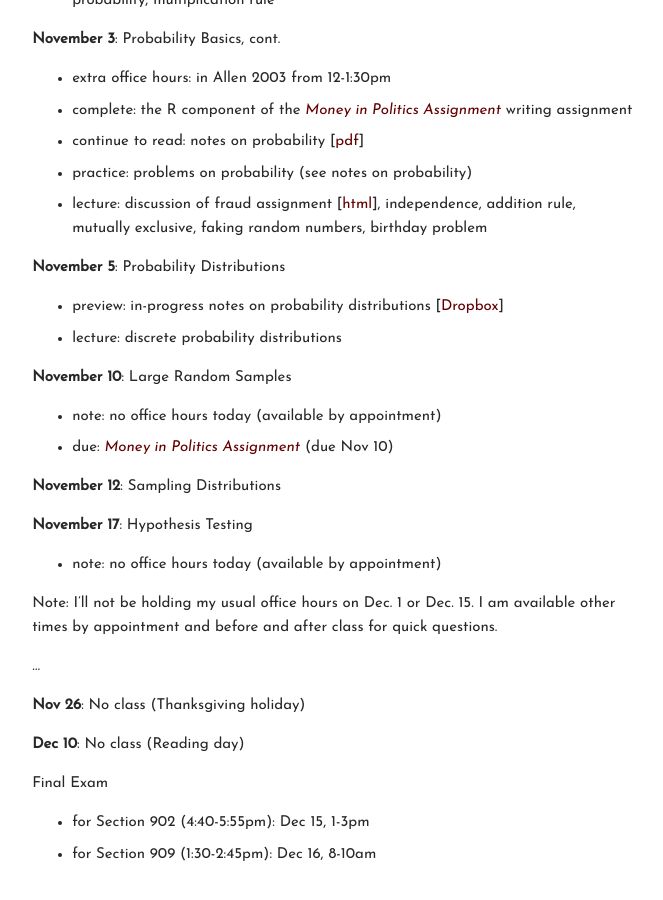
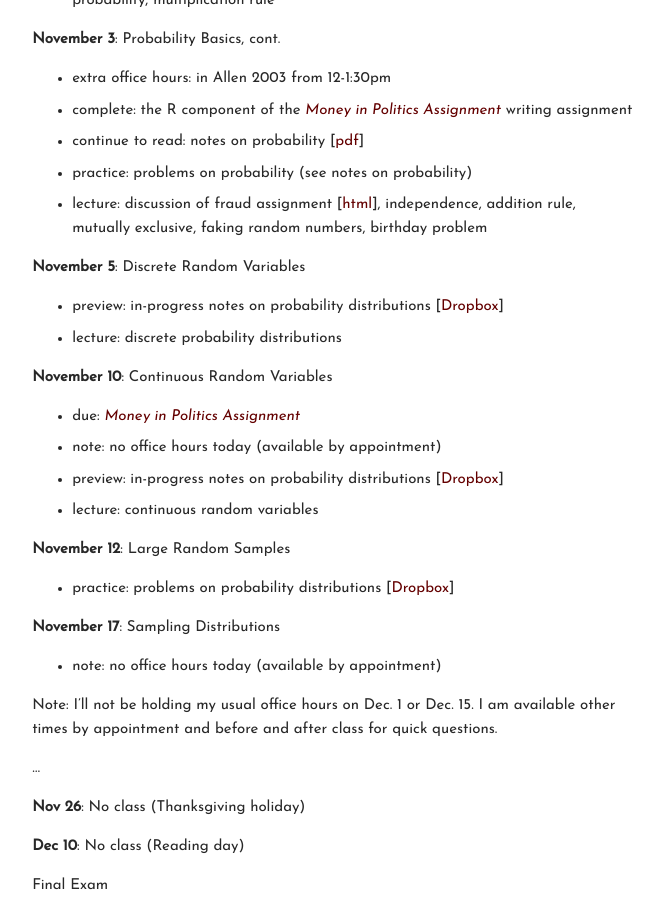
Before and after one commit to carlislerainey/carlislerainey.github.io, a Jekyll site: the page built from teaching/pols-209/index.md, in a window 1280 px wide and 900 px high, scrolled down 3608 px. Shown: the whole window, without its empty margins (430-1093 px from the left). Built offline with Jekyll 4.4.1, drawn with Linux system fonts in a browser that asks for light colours.

Commit message:
update schedule

```diff
--- a/teaching/pols-209/index.md
+++ b/teaching/pols-209/index.md
@@ -139,17 +139,20 @@ lecture: discussion of writing
 - practice: problems on probability (see notes on probability)
 - lecture: discussion of fraud assignment [[html](files/discussion-fraud.html)], independence, addition rule, mutually exclusive, faking random numbers, birthday problem
 
-**November 5**: Probability Distributions
+**November 5**: Discrete Random Variables
 - preview: in-progress notes on probability distributions [[Dropbox](https://www.dropbox.com/s/z7jb8wbfr3kcm1t/notes-distributions.pdf?dl=0)]
 - lecture: discrete probability distributions
 
-**November 10**: Large Random Samples
+**November 10**: Continuous Random Variables
+- due: [*Money in Politics Assignment*](files/wa3.pdf)
 - note: no office hours today (available by appointment)
-- due: [*Money in Politics Assignment*](files/wa3.pdf) (due Nov 10)
+- preview: in-progress notes on probability distributions [[Dropbox](https://www.dropbox.com/s/z7jb8wbfr3kcm1t/notes-distributions.pdf?dl=0)]
+- lecture: continuous random variables
 
-**November 12**: Sampling Distributions
+**November 12**: Large Random Samples
+- practice: problems on probability distributions [[Dropbox](https://www.dropbox.com/s/z7jb8wbfr3kcm1t/notes-distributions.pdf?dl=0)]
 
-**November 17**: Hypothesis Testing
+**November 17**: Sampling Distributions
 - note: no office hours today (available by appointment)
 
 Note: I'll not be holding my usual office hours on Dec. 1 or Dec. 15. I am available other times by appointment and before and after class for quick questions.
```
